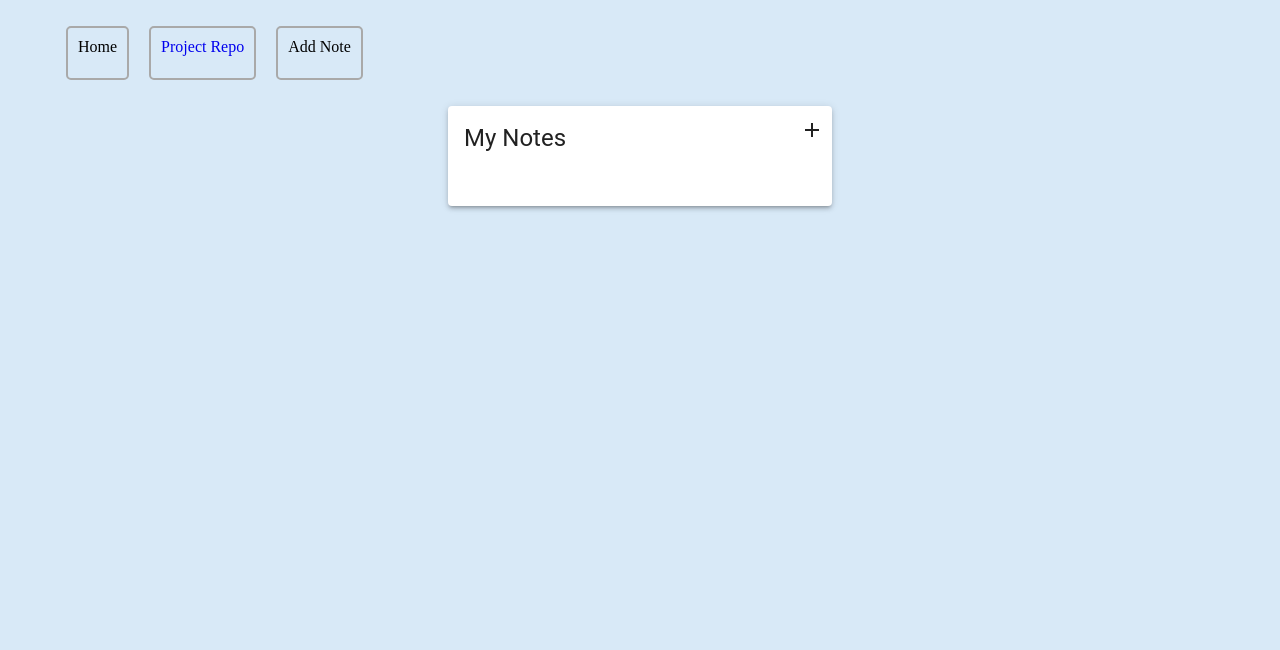
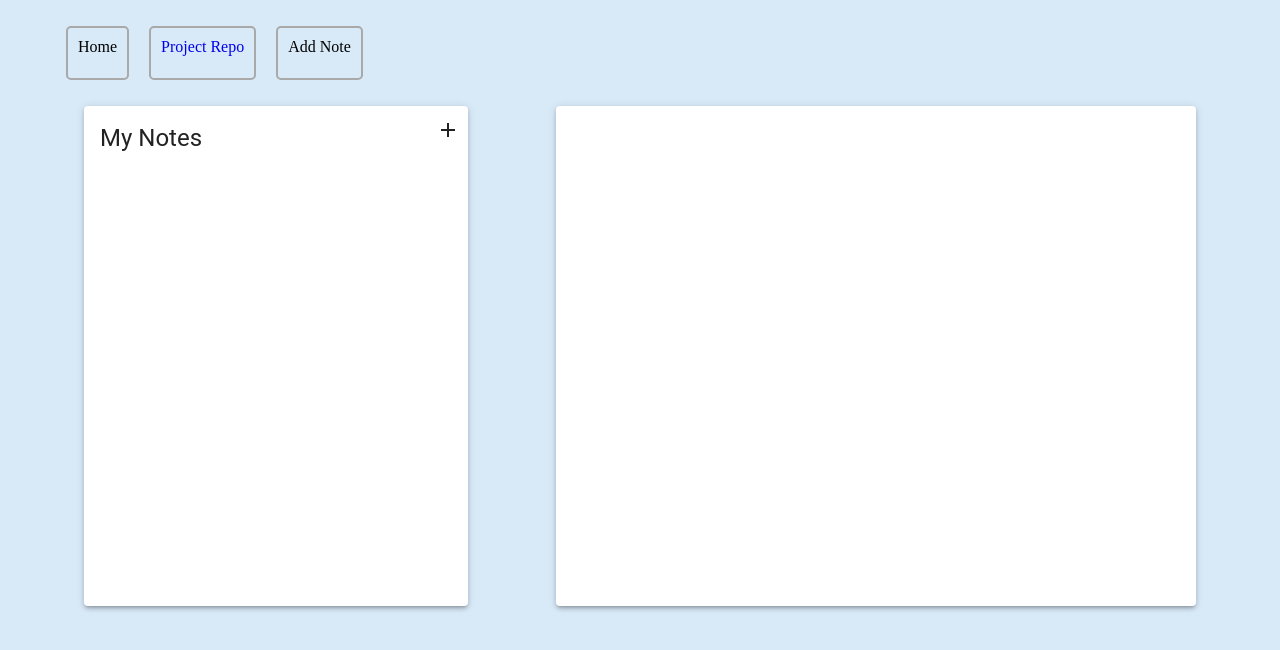
Before and after one commit to atapattua/notes-app, a Next.js app: page / in a window 1280 px wide. Shown: the top 650 px of the page. Built offline with nearby package versions, Linux system fonts and the light colour scheme.

Commit message:
add note editor to page

```diff
--- a/components/Note.tsx
+++ b/components/Note.tsx
@@ -1,2 +1,12 @@
-import {Paper} from "@mui/material";
+import Card from "@mui/material/Card";
 import React, {FunctionComponent} from "react";
+
+import styles from '@/styles/Home.module.css'
+
+export default function Note(props: Object){
+    return(
+        <Card className={styles.note_edit} elevation={3}>
+
+        </Card>
+    )
+}
--- /dev/null
+++ b/components/NoteItem.tsx
@@ -0,0 +1,3 @@
+export default function NoteItem(title: string, _id: number){
+
+}
--- a/components/SideMenu.tsx
+++ b/components/SideMenu.tsx
@@ -1,7 +1,10 @@
 import Card from '@mui/material/Card'
 import styles from '@/styles/Home.module.css'
+
+import AddIcon from '@mui/icons-material/Add';
+
 import CardHeader from '@mui/material/CardHeader';
-import AddIcon from '@mui/icons-material/Add';
+import NoteItem from './NoteItem';
 
 export default function SideMenu(){
 
@@ -16,7 +19,11 @@ export default function SideMenu(){
                 action={
                     <AddIcon onClick={handleAddNote}/>
                 }
+                sx={{position: "sticky"}}
             />
+            <div className={styles.notes_list_container}>
+
+            </div>
         </Card>
     );
 }
--- a/pages/index.tsx
+++ b/pages/index.tsx
@@ -6,8 +6,17 @@ import styles from '@/styles/Home.module.css'
 //components
 import Card from "@mui/material/Card"
 import SideMenu from '@/components/SideMenu'
+import Note from '@/components/Note'
 
 export default function Home() {
+  const notes: Array<Object> = [
+    {
+      title: "First note",
+      _id: 1,
+      data: "This is my first note"
+    }
+  ]
+
   return (
     <>
       <Head>
@@ -27,6 +36,7 @@ export default function Home() {
         <main>
           <div className={styles.main_container}>
             <SideMenu />
+            <Note />
           </div>
         </main>
       </body>
--- a/styles/Home.module.css
+++ b/styles/Home.module.css
@@ -36,12 +36,24 @@
 .main_container{
   display: flex;
   flex-direction: row;
-  justify-content: space-around;
+  justify-content: space-evenly;
   flex-wrap: wrap;
   gap: 20px;
 }
 
 .sidemenu{
-  height: 100px;
   width: 30vw;
+  height: 500px;
 }
+
+.notes_list_container{
+  width: 100%;
+  margin: 10px;
+  display: flex;
+  flex-direction: column;
+  flex-wrap: none;
+}
+
+.note_edit{
+  width: 50vw;
+}
```
